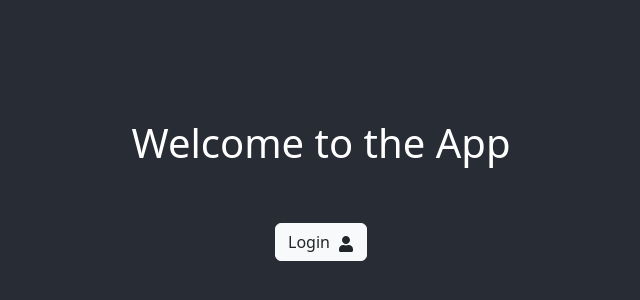
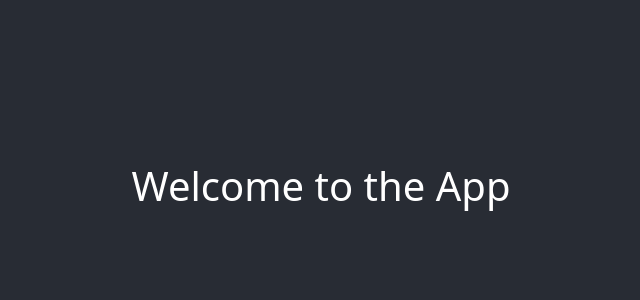
Before and after one commit to alexmarquesrm/softskills-web, a React (Create React App) app in the folder frontend/: page / in a window 1280 px wide. Shown: the part 210-510 px from the top of the page, without its empty margins (319-959 px from the left). Built offline with nearby package versions, Linux system fonts and the light colour scheme.

Commit message:
fix button navbar

```diff
--- a/frontend/src/App.js
+++ b/frontend/src/App.js
@@ -1,6 +1,6 @@
 import "./App.css";
 import React from "react";
-import LoginButton from "../src/components/buttons/loginButton"; // Caminho correto
+import navbarButton from "./components/buttons/navbarButton"; // Caminho correto
 
 function App() {
   return (
@@ -8,7 +8,7 @@ function App() {
       <header className="App-header">
         <h1>Welcome to the App</h1>
         {/* Exibe o botão de login */}
-        <LoginButton />
+        <navbarButton />
       </header>
     </div>
   );
--- a/frontend/src/components/buttons/loginButton.js
+++ b/frontend/src/components/buttons/navbarButton.js
@@ -3,7 +3,7 @@ import Button from "react-bootstrap/Button";
 import { FaUser } from "react-icons/fa";
 import "bootstrap/dist/css/bootstrap.min.css";
 
-function LoginButton() {
+function navbarButton() {
   return (
     <div className="d-flex justify-content-center mt-5">
       <Button
@@ -19,4 +19,4 @@ function LoginButton() {
   );
 }
 
-export default LoginButton;
+export default navbarButton;
```
